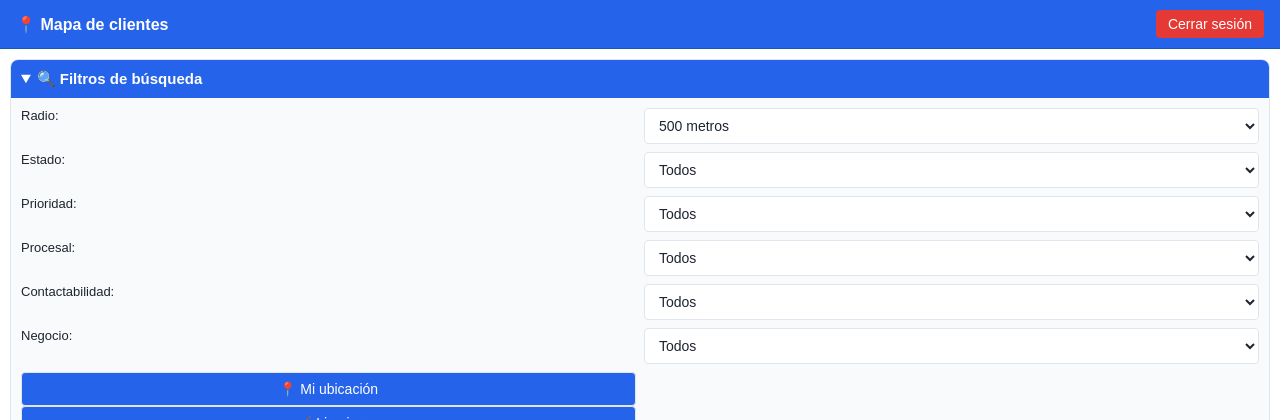
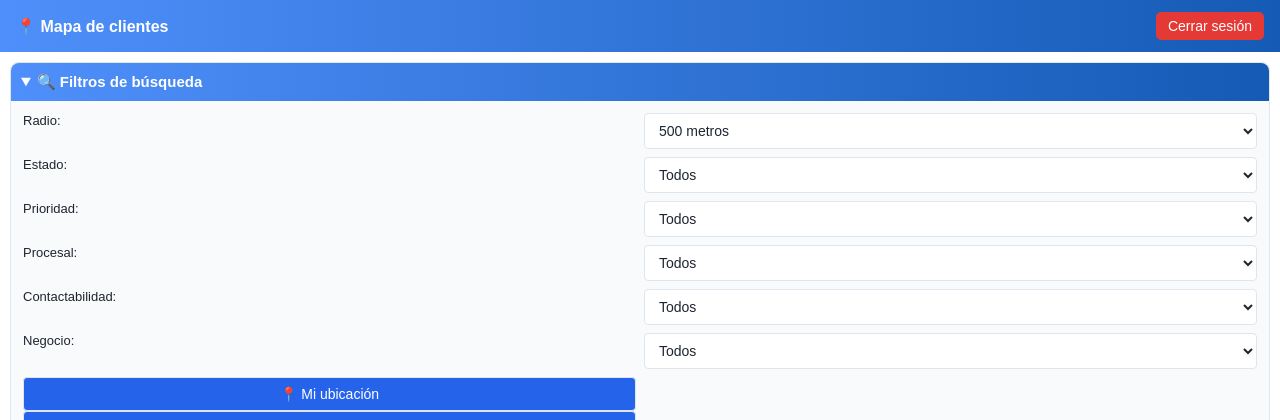
Before and after one commit to geosc2506/clientes-mapa-app, a Flask app: page /mapa in a window 1280 px wide. Shown: the top 420 px of the page. Run offline with Flask 3, Linux system fonts and the light colour scheme; the visitor is signed in with stand-in values (Sample User, id 1); data that the repository does not hold is empty.

Commit message:
Primer commit

```diff
--- a/templates/mapa.html
+++ b/templates/mapa.html
@@ -55,62 +49,50 @@
       transition: opacity 0.3s;
     }
 
-    #btn-volver-arriba.show {
-      display: block;
-      opacity: 1;
-    }
+    #btn-volver-arriba.show { display: block; opacity: 1; }
 
     /* --- Aviso scroll --- */
     #aviso-scroll {
       position: fixed;
-      bottom: 60px;
+      bottom: 65px;
       left: 50%;
       transform: translateX(-50%);
       background: rgba(0, 0, 0, 0.6);
       color: white;
-      padding: 6px 14px;
+      padding: 5px 14px;
       border-radius: 20px;
       font-size: 13px;
       z-index: 9999;
       animation: blink 1.5s infinite;
     }
 
-    @keyframes blink {
-      0%, 100% { opacity: 1; }
-      50% { opacity: 0.5; }
-    }
+    @keyframes blink { 0%,100% { opacity: 1; } 50% { opacity: 0.5; } }
 
     /* --- Top bar --- */
     .top-bar {
       position: sticky;
       top: 0;
       z-index: 999;
-      background-color: var(--color-primario);
+      background: linear-gradient(90deg, #4F8FFB 0%, #155BB5 100%);
       color: #fff;
       display: flex;
       justify-content: space-between;
       align-items: center;
-      padding: 10px 16px;
-      border-bottom: 1px solid var(--color-secundario);
+      padding: 12px 16px;
     }
 
-    .top-bar h3 {
-      font-size: 16px;
-      margin: 0;
-    }
+    .top-bar h3 { margin: 0; font-size: 16px; }
 
     .logout-btn {
       background: #E53935;
       color: white;
       padding: 6px 12px;
-      border-radius: 4px;
+      border-radius: 5px;
       font-size: 14px;
       text-decoration: none;
     }
 
-    .logout-btn:hover {
-      background: #C62828;
-    }
+    .logout-btn:hover { background: #C62828; }
 
     /* --- Mapa --- */
     #map {
@@ -125,23 +107,23 @@
       background: var(--color-card);
       border: 1px solid var(--color-borde);
       border-radius: 8px;
-      overflow: hidden;
     }
 
     #filtros summary {
       font-size: 15px;
       font-weight: bold;
-      background: var(--color-primario);
+      background: linear-gradient(90deg, #4F8FFB 0%, #155BB5 100%);
       color: #fff;
       padding: 10px;
       cursor: pointer;
+      border-radius: 8px 8px 0 0;
     }
 
     #filtros[open] .contenedor-filtros {
       display: grid;
       grid-template-columns: repeat(2, 1fr);
       gap: 8px;
-      padding: 10px;
+      padding: 12px;
     }
 
     #filtros label {
@@ -388,7 +351,7 @@ function mostrarClientes(centro, radio) {
           shadowSize: [41, 41]
         });
 
-        const marker = L.marker([lat, lng], { icon: icono })
+        L.marker([lat, lng], { icon: icono })
           .addTo(map)
           .bindPopup(`<b>${c.nombre}</b><br>${c.direccion || ''}`);
 
@@ -469,21 +432,17 @@ map.on("click", e => {
 
 iniciarMapa();
 
-// --- Mostrar/Ocultar boton volver arriba y aviso scroll ---
-let scrollTimeout;
-
+// Botón volver arriba y scroll
 window.addEventListener('scroll', () => {
   const btn = document.getElementById('btn-volver-arriba');
   const aviso = document.getElementById('aviso-scroll');
 
-  // Mostrar botón si scroll > 300px
   if (window.scrollY > 300) {
     btn.classList.add('show');
   } else {
     btn.classList.remove('show');
   }
 
-  // Ocultar aviso si scroll > 100px
   if (window.scrollY > 100 && aviso) {
     aviso.style.display = 'none';
   }
```
Also changed, not shown: other parts of templates/mapa.html (+20 -45 lines).
